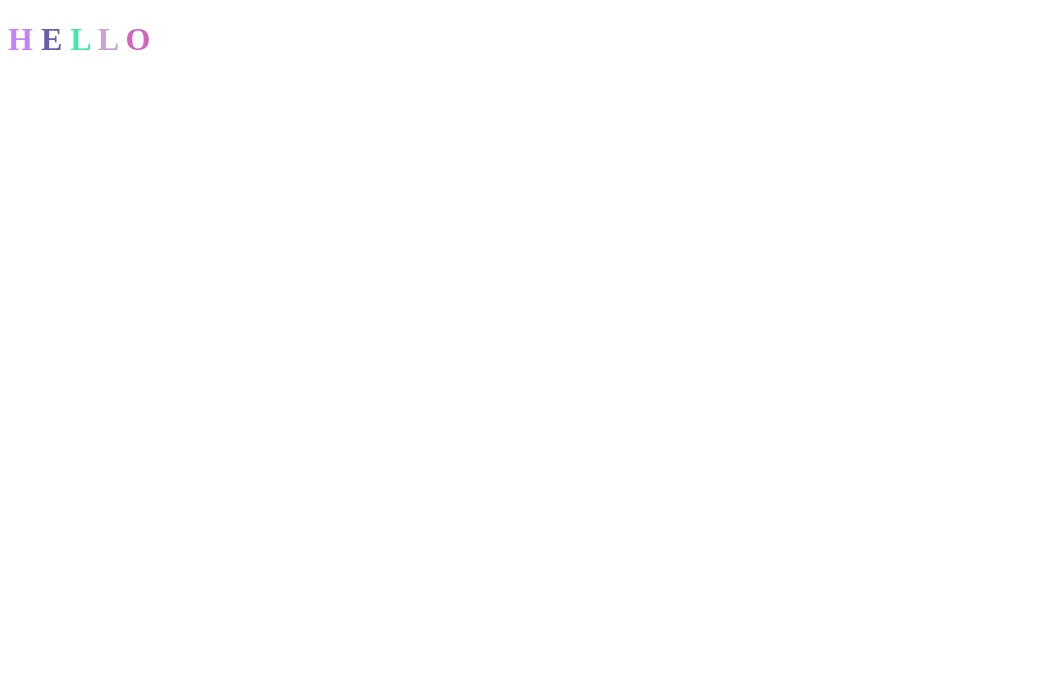
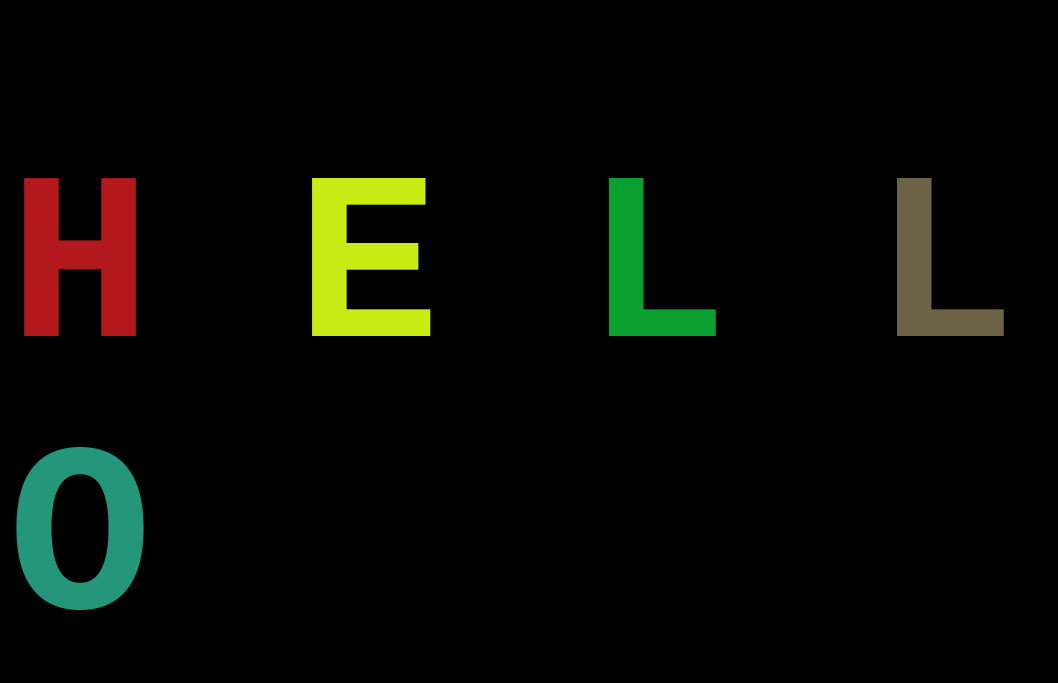
Before and after one commit to jhanna90/AnimatedGitDemo, a plain HTML site: page index.html in a window 1280 px wide. Shown: the whole page, without its empty margins (0-1058 px from the left). Drawn offline with Linux system fonts and the light colour scheme.

Commit message:
add basic styles

```diff
--- /dev/null
+++ b/app.css
@@ -0,0 +1,16 @@
+body {
+    display: flex;
+    justify-content: center;
+    align-items: center;
+    height: 100vh;
+    background-color: black;
+}
+
+h1 {
+    font-size: 15rem;
+    font-family: monospace;
+}
+
+.letter {
+    transition: color 1000ms;
+}
--- a/index.html
+++ b/index.html
@@ -6,6 +6,7 @@
     <meta http-equiv="X-UA-Compatible" content="IE=edge">
     <meta name="viewport" content="width=device-width, initial-scale=1.0">
     <title>Document</title>
+    <link rel="stylesheet" href="app.css">
 </head>
 
 <body>
```
